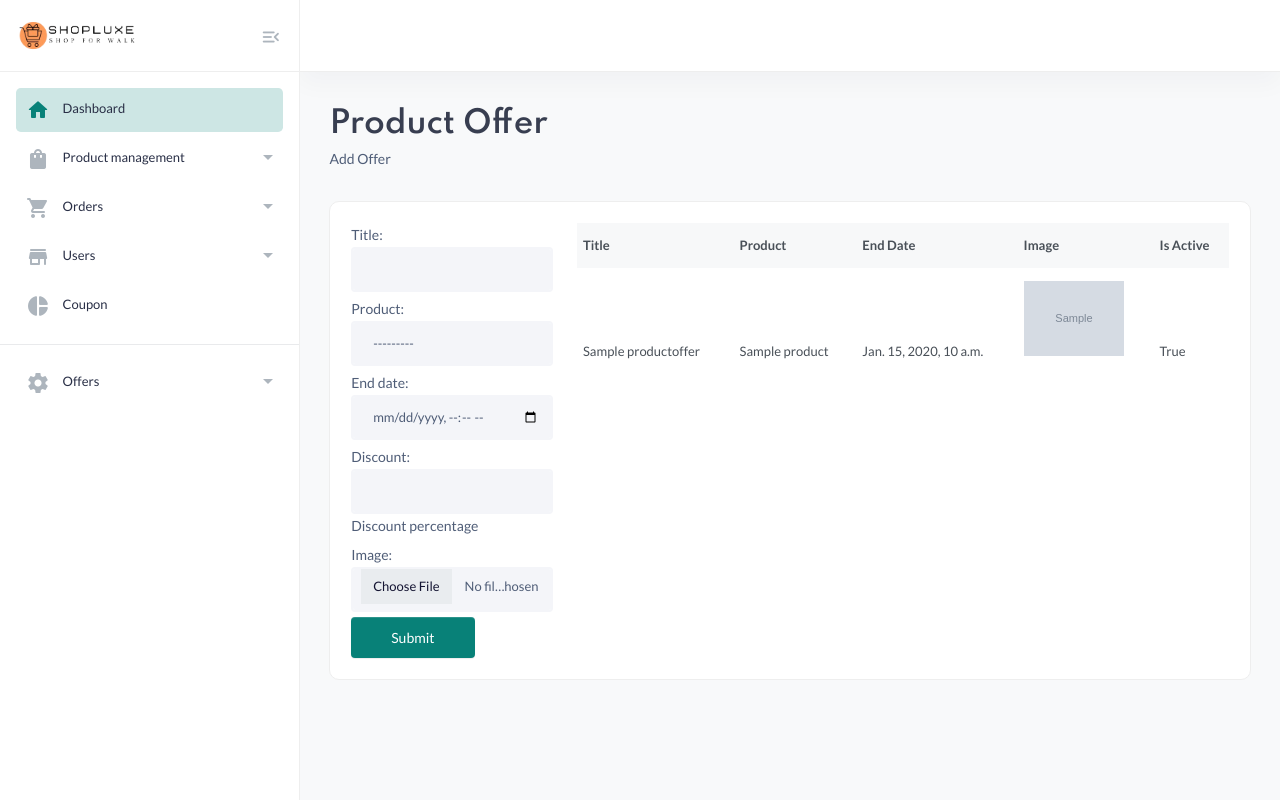
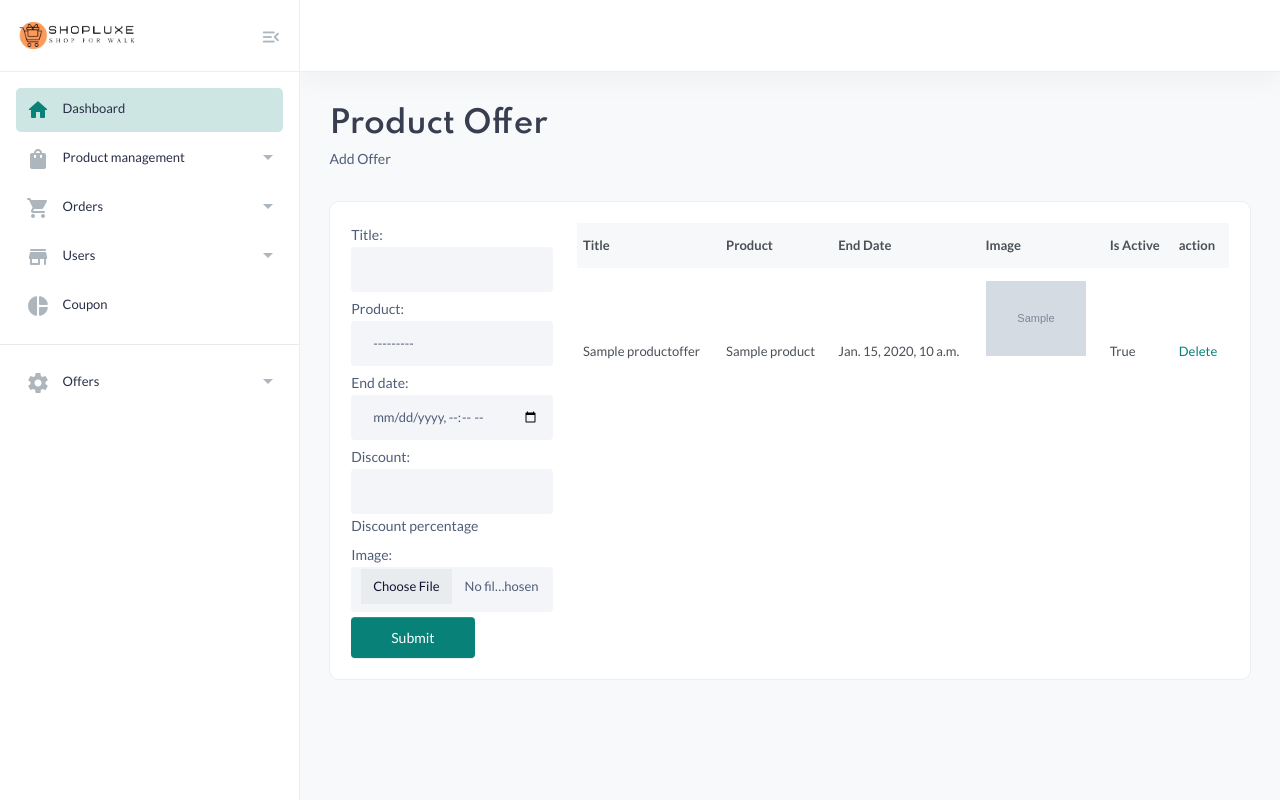
Before and after one commit to Ajas333/shoplux-ecom, a Django app: page /offer/add_product_offer in a window 1280 px wide. Run offline with Django 5.2, Linux system fonts and the light colour scheme; tables that the repository leaves empty hold one stand-in row (values such as "Sample post"); grey boxes marked "Sample" are stand-in pictures; some libraries are stand-ins or nearby versions.

Commit message:
offer delete

```diff
--- a/shoplux/Offer_mng/urls.py
+++ b/shoplux/Offer_mng/urls.py
@@ -4,5 +4,6 @@ from Offer_mng import views
 app_name='offer'
 
 urlpatterns = [
-    path('add_product_offer',views.add_product_offer,name='add_product_offer')
+    path('add_product_offer',views.add_product_offer,name='add_product_offer'),
+    path('delete_offer/<int:offer_id>/',views.delete_offer,name='delete_offer')
 ]
--- a/shoplux/Offer_mng/views.py
+++ b/shoplux/Offer_mng/views.py
@@ -3,6 +3,7 @@ from .forms import ProductOfferForm
 from django.http import HttpResponse,HttpResponseRedirect
 from .models import ProductOffer
 from product_det.models import Product
+from django.shortcuts import get_object_or_404
 
 
 
@@ -30,3 +31,8 @@ def add_product_offer(request):
         form = ProductOfferForm()
 
     return render(request, 'admin_side/product_offer.html',{'form': form , 'product_offers': product_offers})
+
+def delete_offer(request,offer_id):
+    product_offer = get_object_or_404(ProductOffer, pk=offer_id)
+    product_offer.delete()
+    return HttpResponseRedirect(request.META.get('HTTP_REFERER', '/'))
--- a/shoplux/template/admin_side/product_offer.html
+++ b/shoplux/template/admin_side/product_offer.html
@@ -37,6 +37,7 @@
                                     <th>End Date</th>
                                     <th>Image</th>
                                     <th>Is Active</th>
+                                    <th>action</th>
                                 </tr>
                             </thead>
                             <tbody>
@@ -51,6 +52,7 @@
                                     <td>no image</td>
                                     {% endif %}
                                     <td>{{ offer.is_active }}</td>
+                                    <td><a href="{% url 'offer:delete_offer' offer.id %}">Delete</a></td>
                                 </tr>
                                 {% endfor %}
                             </tbody>
```
